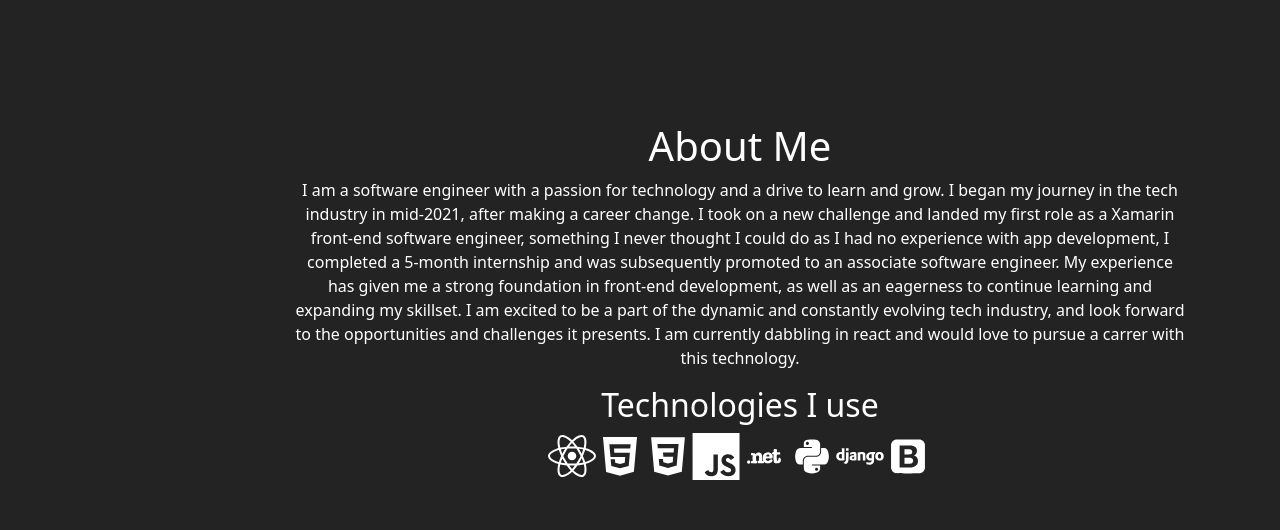
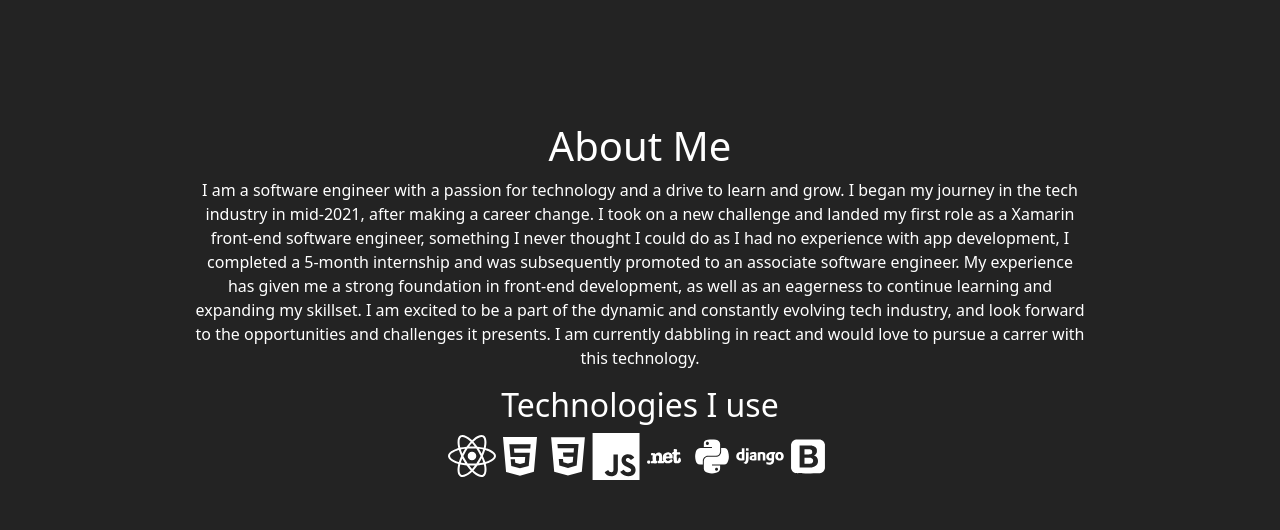
Before and after one commit to nemixu/portfolio_v2, a React (Create React App) app: page / in a window 1280 px wide. Shown: the part 820-1350 px from the top of the page. Built offline with nearby package versions, Linux system fonts and the light colour scheme.

Commit message:
fix animations

```diff
--- a/src/App.css
+++ b/src/App.css
@@ -1,5 +1,6 @@
 body {
   background-color: #232323 !important;
+  overflow-x: hidden;
 }
 
 li a {
--- a/src/components/About.jsx
+++ b/src/components/About.jsx
@@ -21,7 +21,7 @@ function About() {
         inital={{ opacity: 0, scale: 0 }}
         whileInView={{ opacity: 1, scale: 1 }}
         transition={{ duration: 0.5, ease: "easeInOut" }}
-        animate={inView ? { x: 100 } : { x: -500 }}
+        animate={inView ? { x: 0 } : { x: -500 }}
         onViewportEnter={() => setInView(!inView)}
         onViewportLeave={() => setInView(!inView)}
         className="about-container"
```
